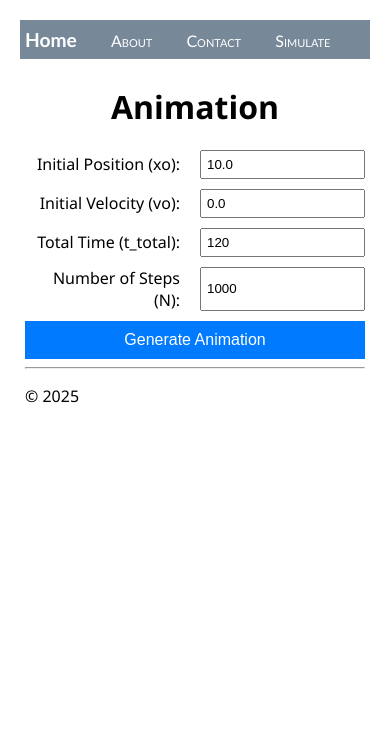
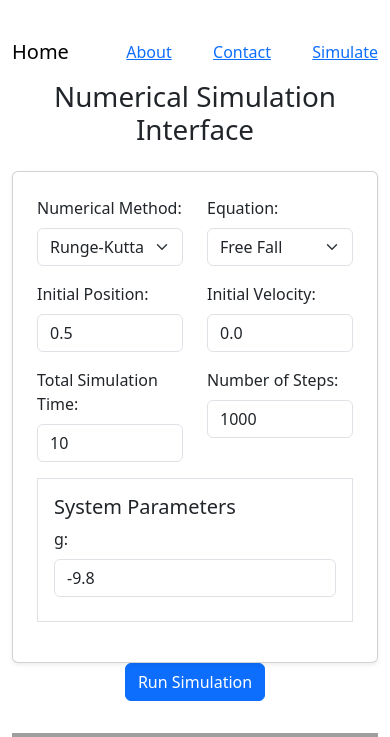
Before and after one commit to JMCNAM/FlaskAnimation, a Flask app: page /simulate/ in a window 390 px wide. Shown: the top 737 px of the page. Before the commit the page ends 403 px from the top, so only its background shows below. Run offline with Flask 3, Linux system fonts and the light colour scheme; grey boxes are pictures that could not be loaded.

Commit message:
basic implementation

```diff
--- a/app.py
+++ b/app.py
@@ -3,7 +3,9 @@ from datetime import datetime
 import io
 
 from flask import Flask
-from flask import render_template, request, send_file
+from flask import render_template, request, jsonify
+import simulation
+import visualization
 
 app = Flask(__name__)
 
@@ -13,10 +15,13 @@ def home():
     return render_template("home.html")
 
 @app.route("/simulate/", methods=['GET', 'POST'])
+@app.route("/simulate/", methods=['GET', 'POST'])
 def simulate():
+    if request.method == 'POST':
+        graph_data = simulateData()
+        return graph_data  # Return JSON directly, NOT render_template
 
-    return render_template("simulate.html")
-
+    return render_template("simulate.html", graph_url=None)
 # New functions
 @app.route("/about/")
 def about():
@@ -39,3 +44,31 @@ def hello_there(name = None):
 @app.route("/api/data")
 def get_data():
     return app.send_static_file("data.json")
+
+def simulateData():
+    data = request.get_json()
+    print("Received Data:", data)  # Debugging line
+
+    if not data:
+        return jsonify({"error": "Invalid input data"}), 400
+
+    try:
+        config = simulation.SimulationConfig(
+            method=getattr(simulation, data["method"]),
+            equation=getattr(simulation, data["equation"]),
+            params=data["params"],
+            x0=data["x0"],
+            v0=data["v0"],
+            t_total=data["t_total"],
+            N=data["N"],
+        )
+        print("Using Equation:", data["equation"])  # Debugging line
+        print("Parameters:", data["params"])  # Debugging line
+
+        time, position, velocity = simulation.run_simulation(config)
+        graph_url = visualization.generate_plot(time, position, velocity)
+
+        return jsonify({"graph_url": graph_url})
+    except Exception as e:
+        print("Error in simulateData:", str(e))  # Debugging line
+        return jsonify({"error": str(e)}), 500
--- /dev/null
+++ b/static/scripts.js
@@ -0,0 +1,40 @@
+document.getElementById("simulate-btn").addEventListener("click", function() {
+    let equation = document.getElementById("equation").value;
+    let params = paramPresets[equation];
+
+    let payload = {
+        method: document.getElementById("method").value,
+        equation: equation,
+        x0: parseFloat(document.getElementById("x0").value),
+        v0: parseFloat(document.getElementById("v0").value),
+        t_total: parseFloat(document.getElementById("t_total").value),
+        N: parseInt(document.getElementById("N").value),
+        params: {}
+    };
+
+    // Extract parameters from UI inputs
+    for (const key in params) {
+        let inputElement = document.getElementById(key);
+        if (inputElement) {
+            payload.params[key] = parseFloat(inputElement.value);
+        }
+    }
+
+    console.log("Payload Sent:", payload);  // Debugging line
+
+    fetch("/simulate/", {
+        method: "POST",
+        headers: { "Content-Type": "application/json" },
+        body: JSON.stringify(payload)
+    })
+    .then(response => response.json())
+    .then(data => {
+        if (data.error) {
+            console.error("Simulation Error:", data.error);
+            alert("Simulation Error: " + data.error);
+        } else {
+            document.getElementById("simulation-graph").src = data.graph_url;
+        }
+    })
+    .catch(error => console.error("Fetch Error:", error));
+});
--- a/templates/layout.html
+++ b/templates/layout.html
@@ -3,10 +3,13 @@
     <head>
         <meta charset="utf-8" />
         <title>{% block title %}{% endblock %}</title>
-        <link rel="stylesheet" type="text/css" href="{{ url_for('static', filename='site.css')}}" />
+        <!-- <link rel="stylesheet" type="text/css" href="{{ url_for('static', filename='site.css')}}" /> -->
+        <link rel="stylesheet" href="https://cdn.jsdelivr.net/npm/bootstrap@5.3.0/dist/css/bootstrap.min.css">
+        <script src="https://cdn.jsdelivr.net/npm/bootstrap@5.3.0/dist/js/bootstrap.bundle.min.js" defer></script>
+        <script src="/static/scripts.js" defer></script>
     </head>
 
-    <body>
+    <body class="container py-4">
         <div class="navbar">
             <a href="{{ url_for('home') }}" class="navbar-brand">Home</a>
             <a href="{{ url_for('about') }}" class="navbar-item">About</a>
--- a/templates/simulate.html
+++ b/templates/simulate.html
@@ -3,36 +3,121 @@
 Simulations
 {% endblock %}
 {% block content %}
-<h1>Animation</h1>
-<div cclass="container">
-    <div class="column">
-        <form method="POST" class="form-container">
-            <label for="xo">Initial Position (xo):</label>
-            <input type="number" step="0.1" name="xo" value="10.0" required>
+<h1 class="text-center mb-4">Numerical Simulation Interface</h1>
+<div class="row">
+    <!-- Left Column: Parameter Inputs -->
+    <div class="col-md-6">
+        <div class="card p-4 shadow-sm">
+            <form id="simulation-form">
+                <div class="row mb-3">
+                    <div class="col">
+                        <label for="method" class="form-label">Numerical Method:</label>
+                        <select id="method" class="form-select">
+                            <option value="runge_kutta4">Runge-Kutta 4</option>
+                            <option value="runge_kutta2">Runge-Kutta 2</option>
+                            <option value="euler">Euler</option>
+                            <option value="verlet">Velocity Verlet</option>
+                        </select>
+                    </div>
+                    <div class="col">
+                        <label for="equation" class="form-label">Equation:</label>
+                        <select id="equation" class="form-select" onchange="updateParameters()">
+                            <option value="free_fall">Free Fall</option>
+                            <option value="fluid_resistance">Fluid Resistance</option>
+                            <option value="sho">Simple Harmonic Oscillator</option>
+                            <option value="dho">Damped Harmonic Oscillator</option>
+                            <option value="ddho">Damped Driven Harmonic Oscillator</option>
+                            <option value="pendulum">Pendulum</option>
+                            <option value="complex_pendulum">Complex Pendulum</option>
+                            <option value="mass_spring_damper">Mass-Spring-Damper</option>
+                        </select>
+                    </div>
+                </div>
 
-            <label for="vo">Initial Velocity (vo):</label>
-            <input type="number" step="0.1" name="vo" value="0.0" required>
+                <div class="row mb-3">
+                    <div class="col">
+                        <label for="x0" class="form-label">Initial Position:</label>
+                        <input type="number" id="x0" class="form-control" value="0.5" step="0.1">
+                    </div>
+                    <div class="col">
+                        <label for="v0" class="form-label">Initial Velocity:</label>
+                        <input type="number" id="v0" class="form-control" value="0.0" step="0.1">
+                    </div>
+                </div>
 
-            <label for="t_total">Total Time (t_total):</label>
-            <input type="number" step="1" name="t_total" value="120" required>
+                <div class="row mb-3">
+                    <div class="col">
+                        <label for="t_total" class="form-label">Total Simulation Time:</label>
+                        <input type="number" id="t_total" class="form-control" value="10" step="1">
+                    </div>
+                    <div class="col">
+                        <label for="N" class="form-label">Number of Steps:</label>
+                        <input type="number" id="N" class="form-control" value="1000" step="100">
+                    </div>
+                </div>
 
-            <label for="N">Number of Steps (N):</label>
-            <input type="number" step="100" name="N" value="1000" required>
-
-            <button type="submit">Generate Animation</button>
-        </form>
-        <div class="form-container">
-
+                <fieldset class="border p-3 mb-3">
+                    <legend class="h5">System Parameters</legend>
+                    <div id="parameters-container"></div>
+                </fieldset>
+            </form>
         </div>
     </div>
-    <div class="column">
 
+    <!-- Right Column: Simulation Output -->
+    <div class="col-md-6 d-flex flex-column align-items-center">
+        <button type="button" id="simulate-btn" class="btn btn-primary mb-3">Run Simulation</button>
+        <div>
+            <img id="simulation-graph" src="{{ graph_url }}" alt="Simulation Output" class="img-fluid mt-3">
+        </div>
     </div>
 </div>
 
+<script>
+    const paramPresets = {
+        "free_fall": { "g": -9.8 },
+        "fluid_resistance": { "g": -9.8, "k": 0.1, "m": 1.0 },
+        "sho": { "k": 0.1, "m": 1.0 },
+        "dho": { "k": 5.0, "b": 0.05, "m": 1.0, "Fo": 10.0, "Wo": 0.2 },
+        "ddho": { "k": 5.0, "b": 0.05, "m": 1.0, "Fo": 10.0, "Wo": 0.2 },
+        "pendulum": { "g": -9.8, "L": 1.0 },
+        "complex_pendulum": { "g": 9.8, "L": 1.0, "m": 1.0, "damping": 0.1, "driving_force": 0.5, "driving_freq": 1.0 },
+        "mass_spring_damper": { "m": 1.0, "k": 1.0, "c": 0.2, "F0": 0.0, "omega": 0.0 }
+    };
 
-{% if plot_div %}
+    function updateParameters() {
+        const equation = document.getElementById("equation").value;
+        const container = document.getElementById("parameters-container");
+        container.innerHTML = "";
+
+        const params = paramPresets[equation] || {};
+        let rowDiv = null;
+        let count = 0;
+
+        for (const key in params) {
+            if (count % 2 === 0) {
+                rowDiv = document.createElement("div");
+                rowDiv.classList.add("row", "mb-2");
+                container.appendChild(rowDiv);
+            }
+
+            const colDiv = document.createElement("div");
+            colDiv.classList.add("col");
+            colDiv.innerHTML = `
+                <label class='form-label'>${key}:</label>
+                <input type='number' class='form-control' id='${key}' value='${params[key]}' step='0.1'>
+            `;
+
+            rowDiv.appendChild(colDiv);
+            count++;
+        }
+    }
+    document.addEventListener("DOMContentLoaded", updateParameters);
+
+</script>
+
+<!-- {% if plot_div %}
 <h2>Animation</h2>
 <div id="plot">{{ plot_div|safe }}</div>
-{% endif %}
+{% endif %} -->
 {% endblock %}
```
Also changed, not shown: simulation.py (added, +130 -0 lines), visualization.py (added, +18 -0 lines).
